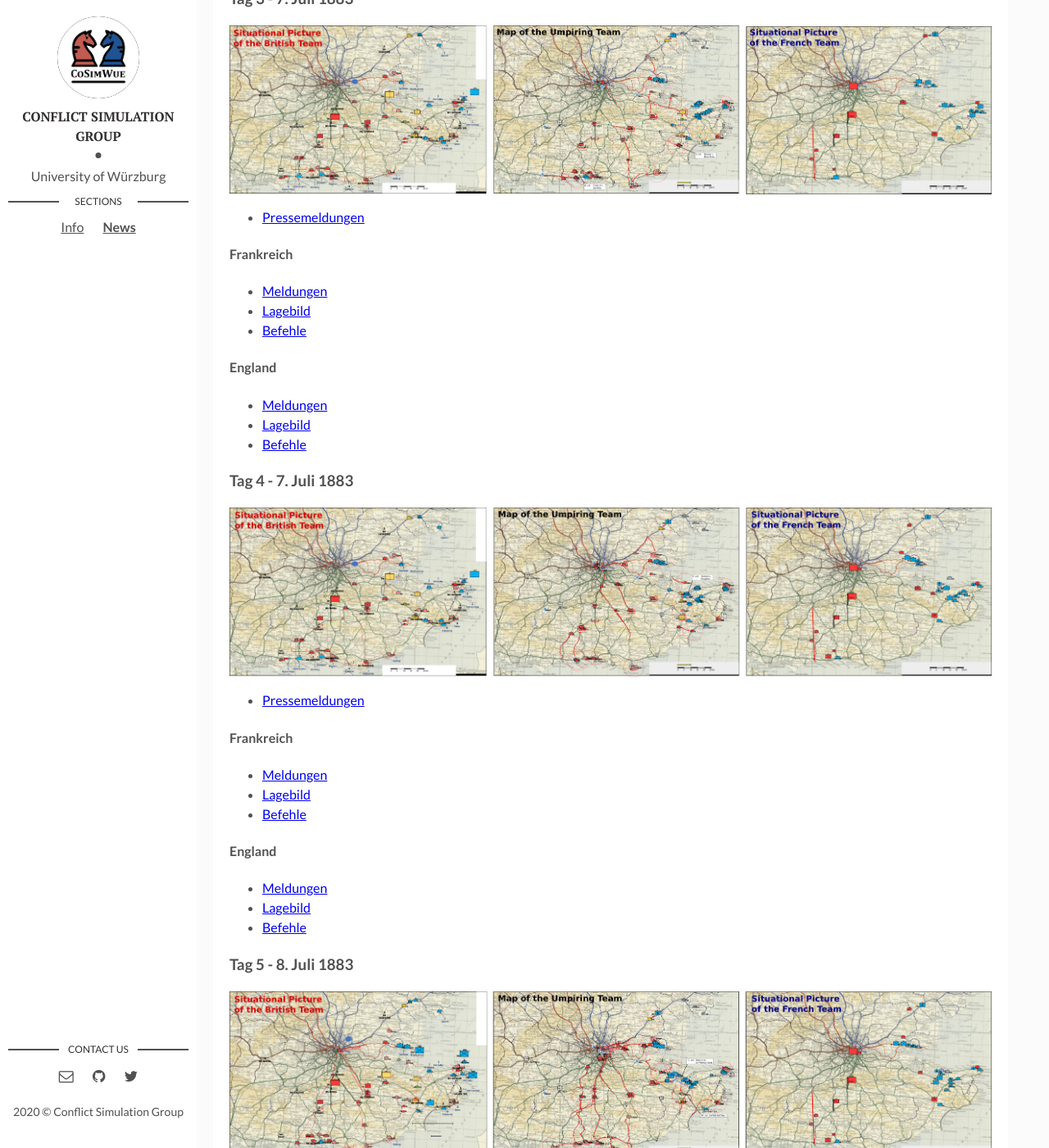
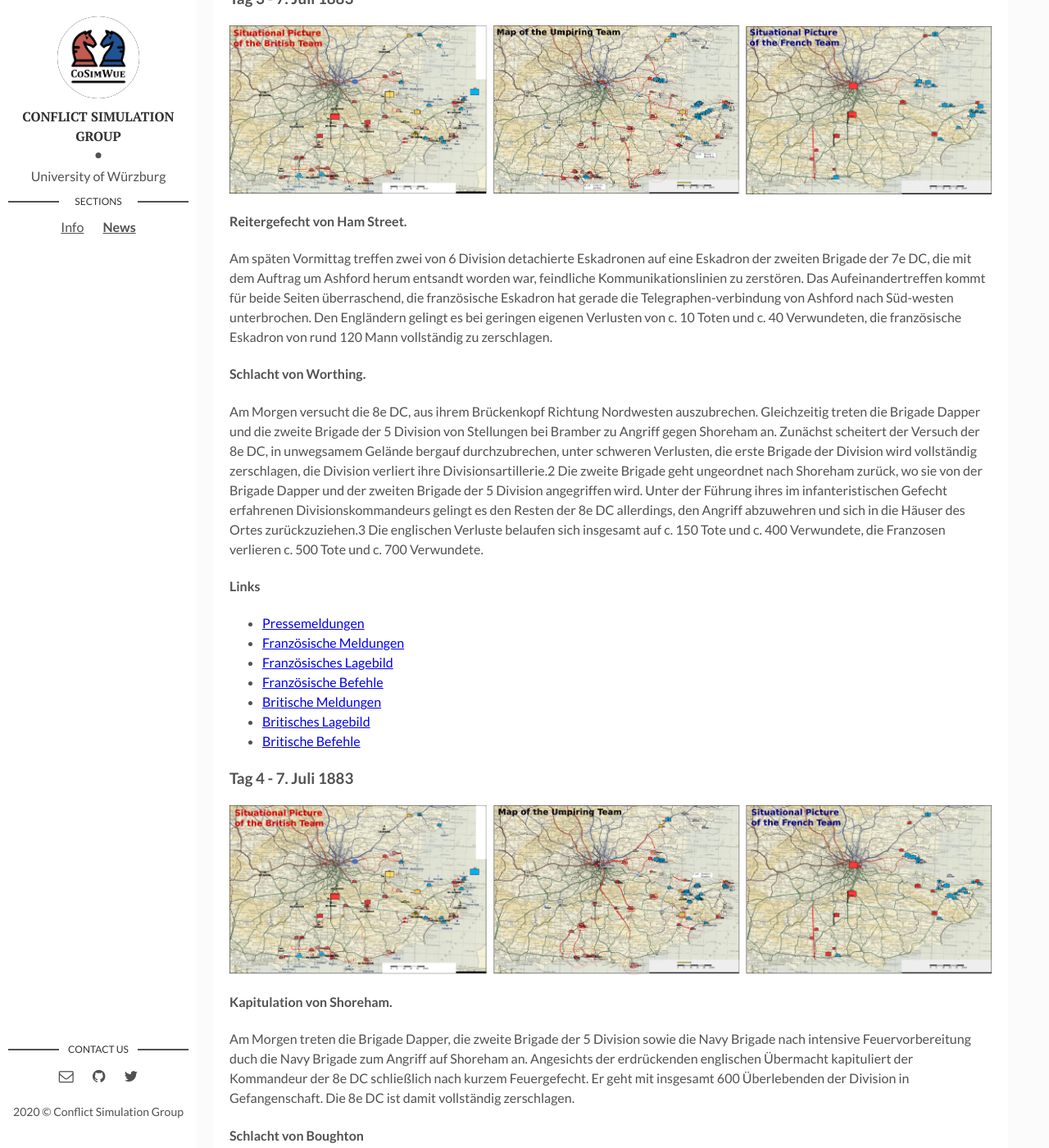
Before and after one commit to cosimwue/TDTL2020, a Jekyll site: the page built from _posts/2020-04-11-Bericht.markdown, in a window 1280 px wide and 1400 px high, scrolled down 4887 px. Shown: the whole window at 82% size. Built offline with Jekyll 4.4.1, drawn with Linux system fonts in a browser that asks for light colours; some of the changed text lies outside the part shown.

Commit message:
finish Bericht

```diff
--- a/_posts/2020-04-11-Bericht.markdown
+++ b/_posts/2020-04-11-Bericht.markdown
@@ -101,199 +101,156 @@ In den Morgenstunden tritt die 7e DI von Ramsgate  aus  zum Angriff gegen Margat
 ### Tag 3 - 7. Juli 1883
 ![Karte]({{site.baseurl}}/assets/img/Tag3.jpg)
 
+#### Reitergefecht von Ham Street.
+Am späten Vormittag treffen zwei von 6 Division detachierte Eskadronen auf eine Eskadron der zweiten Brigade der 7e DC, die mit dem Auftrag um Ashford herum entsandt worden war, feindliche Kommunikationslinien zu zerstören. Das Aufeinandertreffen kommt für beide Seiten überraschend, die französische Eskadron hat gerade die Telegraphen-verbindung von Ashford nach Süd-westen unterbrochen. Den Engländern gelingt es bei geringen eigenen Verlusten von c. 10 Toten und c. 40 Verwundeten, die französische Eskadron von rund 120 Mann vollständig zu zerschlagen.
+
+#### Schlacht von Worthing.
+Am Morgen versucht die 8e DC, aus ihrem Brückenkopf Richtung Nordwesten auszubrechen. Gleichzeitig treten die Brigade Dapper und die zweite Brigade der 5 Division von Stellungen bei Bramber zu Angriff gegen Shoreham an. Zunächst scheitert der Versuch der 8e DC, in unwegsamem Gelände bergauf durchzubrechen, unter schweren Verlusten, die erste Brigade der Division wird vollständig zerschlagen, die Division verliert ihre Divisionsartillerie.2 Die zweite Brigade geht ungeordnet nach Shoreham zurück, wo sie von der Brigade Dapper und der zweiten Brigade der 5 Division angegriffen wird. Unter der Führung ihres im infanteristischen Gefecht erfahrenen Divisionskommandeurs gelingt es den Resten der 8e DC allerdings, den Angriff abzuwehren und sich in die Häuser des Ortes zurückzuziehen.3 Die englischen Verluste belaufen sich insgesamt auf c. 150 Tote und c. 400 Verwundete, die Franzosen verlieren c. 500 Tote und c. 700 Verwundete.
+
+#### Links
 - [Pressemeldungen](https://cosimwue.github.io/TDTL2020/1883/07/07/Schlacht-um-Margate.html)
-
-#### Frankreich
-
-- [Meldungen]({{site.baseurl}}/assets/docs/Meldungen_BLAU_Tag_2.txt)
-- [Lagebild]({{site.baseurl}}/assets/docs/Karte_BLAU_Tag_3.pdf)
-- [Befehle]({{site.baseurl}}/assets/docs/Befehl_BLAU_Tag_3.pdf)
-
-
-#### England
-
-- [Meldungen]({{site.baseurl}}/assets/docs/Meldungen_ROT_Tag_2.txt)
-- [Lagebild]({{site.baseurl}}/assets/docs/Karte_ROT_Tag_3.pdf)
-- [Befehle]({{site.baseurl}}/assets/docs/Befehl_ROT_Tag_3.txt)
+- [Französische Meldungen]({{site.baseurl}}/assets/docs/Meldungen_BLAU_Tag_2.txt)
+- [Französisches Lagebild]({{site.baseurl}}/assets/docs/Karte_BLAU_Tag_3.pdf)
+- [Französische Befehle]({{site.baseurl}}/assets/docs/Befehl_BLAU_Tag_3.pdf)
+- [Britische Meldungen]({{site.baseurl}}/assets/docs/Meldungen_ROT_Tag_2.txt)
+- [Britisches Lagebild]({{site.baseurl}}/assets/docs/Karte_ROT_Tag_3.pdf)
+- [Britische Befehle]({{site.baseurl}}/assets/docs/Befehl_ROT_Tag_3.txt)
 
 
 ### Tag 4 - 7. Juli 1883
 ![Karte]({{site.baseurl}}/assets/img/Tag4.jpg)
 
+#### Kapitulation von Shoreham.
+Am Morgen treten die Brigade Dapper, die zweite Brigade der 5 Division sowie die Navy Brigade nach intensive Feuervorbereitung duch die Navy Brigade zum Angriff auf Shoreham an. Angesichts der erdrückenden englischen Übermacht kapituliert der Kommandeur der 8e DC schließlich nach kurzem Feuergefecht. Er geht mit insgesamt 600 Überlebenden der Division in Gefangenschaft. Die 8e DC ist damit vollständig zerschlagen.
+
+#### Schlacht von Boughton
+Am Morgen greifen Teile des ersten französischen Korps (8e DI) sowie Teile des dritten Korps (12e DI, 108e Bde, Korpsartillerie) die in Stellungen bei Boughton stehende 1 Colonial Division an. Nach heftigen Kämpfen wird die Division nahezu völlig zerschlagen, lediglich zwei Bataillone können entkommen. Die englischen Verluste sind mit insgesamt c. 5.500 Mann erheblich, die Franzosen verlieren c. 3.000 Mann.
+
+#### Links
 - [Pressemeldungen](https://cosimwue.github.io/TDTL2020/1883/07/08/Englands-Schande.html)
-
-#### Frankreich
-
-- [Meldungen]({{site.baseurl}}/assets/docs/Meldungen_BLAU_Tag_3.txt)
-- [Lagebild]({{site.baseurl}}/assets/docs/Karte_BLAU_Tag_4.pdf)
-- [Befehle]({{site.baseurl}}/assets/docs/Befehl_BLAU_Tag_4.pdf)
-
-
-#### England
-
-- [Meldungen]({{site.baseurl}}/assets/docs/Meldungen_ROT_Tag_3.txt)
-- [Lagebild]({{site.baseurl}}/assets/docs/Karte_ROT_Tag_4.pdf)
-- [Befehle]({{site.baseurl}}/assets/docs/Befehl_ROT_Tag_4.txt)
+- [Französische Meldungen]({{site.baseurl}}/assets/docs/Meldungen_BLAU_Tag_3.txt)
+- [Französisches Lagebild]({{site.baseurl}}/assets/docs/Karte_BLAU_Tag_4.pdf)
+- [Französische Befehle]({{site.baseurl}}/assets/docs/Befehl_BLAU_Tag_4.pdf)
+- [Britische Meldungen]({{site.baseurl}}/assets/docs/Meldungen_ROT_Tag_3.txt)
+- [Britisches Lagebild]({{site.baseurl}}/assets/docs/Karte_ROT_Tag_4.pdf)
+- [Britische Befehle]({{site.baseurl}}/assets/docs/Befehl_ROT_Tag_4.txt)
 
 
 
 ### Tag 5 - 8. Juli 1883
 ![Karte]({{site.baseurl}}/assets/img/Tag5.jpg)
 
+#### Links
 - [Pressemeldungen](https://cosimwue.github.io/TDTL2020/1883/07/09/Siegestaumel.html)
-
-#### Frankreich
-
-- [Meldungen]({{site.baseurl}}/assets/docs/Meldungen_BLAU_Tag_4.txt)
-- [Lagebild]({{site.baseurl}}/assets/docs/Karte_BLAU_Tag_5.pdf)
-- [Befehle]({{site.baseurl}}/assets/docs/Befehl_BLAU_Tag_5.pdf)
-
-
-#### England
-
-- [Meldungen]({{site.baseurl}}/assets/docs/Meldungen_ROT_Tag_4.txt)
-- [Lagebild]({{site.baseurl}}/assets/docs/Karte_ROT_Tag_5.pdf)
-- [Befehle]({{site.baseurl}}/assets/docs/Befehl_ROT_Tag_5.txt)
+- [Französische Meldungen]({{site.baseurl}}/assets/docs/Meldungen_BLAU_Tag_4.txt)
+- [Französisches Lagebild]({{site.baseurl}}/assets/docs/Karte_BLAU_Tag_5.pdf)
+- [Französische Befehle]({{site.baseurl}}/assets/docs/Befehl_BLAU_Tag_5.pdf)
+- [Britische Meldungen]({{site.baseurl}}/assets/docs/Meldungen_ROT_Tag_4.txt)
+- [Britisches Lagebild]({{site.baseurl}}/assets/docs/Karte_ROT_Tag_5.pdf)
+- [Britische Befehle]({{site.baseurl}}/assets/docs/Befehl_ROT_Tag_5.txt)
 
 
 
 ### Tag 6 - 9. Juli 1883
 ![Karte]({{site.baseurl}}/assets/img/Tag6.jpg)
 
+#### Links
 - [Pressemeldungen](https://cosimwue.github.io/TDTL2020/1883/07/10/Aus-Kent.html)
-
-#### Frankreich
-
-- [Meldungen]({{site.baseurl}}/assets/docs/Meldungen_BLAU_Tag_5.txt)
-- [Lagebild]({{site.baseurl}}/assets/docs/Karte_BLAU_Tag_6.pdf)
-- [Befehle]({{site.baseurl}}/assets/docs/Befehl_BLAU_Tag_6.pdf)
-
-
-#### England
-
-- [Meldungen]({{site.baseurl}}/assets/docs/Meldungen_ROT_Tag_5.txt)
-- [Lagebild]({{site.baseurl}}/assets/docs/Karte_ROT_Tag_6.pdf)
-- [Befehle]({{site.baseurl}}/assets/docs/Befehl_ROT_Tag_6.txt)
+- [Französische Meldungen]({{site.baseurl}}/assets/docs/Meldungen_BLAU_Tag_5.txt)
+- [Französisches Lagebild]({{site.baseurl}}/assets/docs/Karte_BLAU_Tag_6.pdf)
+- [Französische Befehle]({{site.baseurl}}/assets/docs/Befehl_BLAU_Tag_6.pdf)
+- [Britische Meldungen]({{site.baseurl}}/assets/docs/Meldungen_ROT_Tag_5.txt)
+- [Britisches Lagebild]({{site.baseurl}}/assets/docs/Karte_ROT_Tag_6.pdf)
+- [Britische Befehle]({{site.baseurl}}/assets/docs/Befehl_ROT_Tag_6.txt)
 
 
 
 ### Tag 7 - 10. Juli 1883
 ![Karte]({{site.baseurl}}/assets/img/Tag7.jpg)
 
+#### Links
 - [Pressemeldungen](https://cosimwue.github.io/TDTL2020/1883/07/11/Polizeiskandal.html)
+- [Französische Meldungen]({{site.baseurl}}/assets/docs/Meldungen_BLAU_Tag_6.txt)
+- [Französisches Lagebild]({{site.baseurl}}/assets/docs/Karte_BLAU_Tag_7.pdf)
+- [Französische Befehle]({{site.baseurl}}/assets/docs/Befehl_BLAU_Tag_7.pdf)
+- [Britische Meldungen]({{site.baseurl}}/assets/docs/Meldungen_ROT_Tag_6.txt)
+- [Britisches Lagebild]({{site.baseurl}}/assets/docs/Karte_ROT_Tag_7.pdf)
+- [Britische Befehle]({{site.baseurl}}/assets/docs/Befehl_ROT_Tag_7.txt)
 
-#### Frankreich
-
-- [Meldungen]({{site.baseurl}}/assets/docs/Meldungen_BLAU_Tag_6.txt)
-- [Lagebild]({{site.baseurl}}/assets/docs/Karte_BLAU_Tag_7.pdf)
-- [Befehle]({{site.baseurl}}/assets/docs/Befehl_BLAU_Tag_7.pdf)
-
-
-#### England
-
-- [Meldungen]({{site.baseurl}}/assets/docs/Meldungen_ROT_Tag_6.txt)
-- [Lagebild]({{site.baseurl}}/assets/docs/Karte_ROT_Tag_7.pdf)
-- [Befehle]({{site.baseurl}}/assets/docs/Befehl_ROT_Tag_7.txt)
 
 
 ### Tag 8 - 11. Juli 1883
 ![Karte]({{site.baseurl}}/assets/img/Tag8.jpg)
 
+#### Links
 - [Pressemeldungen](https://cosimwue.github.io/TDTL2020/1883/07/12/Charge.html)
-
-#### Frankreich
-
-- [Meldungen]({{site.baseurl}}/assets/docs/Meldungen_BLAU_Tag_7.txt)
-- [Lagebild]({{site.baseurl}}/assets/docs/Karte_BLAU_Tag_8.pdf)
-- [Befehle]({{site.baseurl}}/assets/docs/Befehl_BLAU_Tag_8.pdf)
-
-
-#### England
-
-- [Meldungen]({{site.baseurl}}/assets/docs/Meldungen_ROT_Tag_7.txt)
-- [Lagebild]({{site.baseurl}}/assets/docs/Karte_ROT_Tag_8.pdf)
-- [Befehle]({{site.baseurl}}/assets/docs/Befehl_ROT_Tag_8.txt)
-
+- [Französische Meldungen]({{site.baseurl}}/assets/docs/Meldungen_BLAU_Tag_7.txt)
+- [Französisches Lagebild]({{site.baseurl}}/assets/docs/Karte_BLAU_Tag_8.pdf)
+- [Französische Befehle]({{site.baseurl}}/assets/docs/Befehl_BLAU_Tag_8.pdf)
+- [Britische Meldungen]({{site.baseurl}}/assets/docs/Meldungen_ROT_Tag_7.txt)
+- [Britisches Lagebild]({{site.baseurl}}/assets/docs/Karte_ROT_Tag_8.pdf)
+- [Britische Befehle]({{site.baseurl}}/assets/docs/Befehl_ROT_Tag_8.txt)
 
 
 ### Tag 9 - 12. Juli 1883
 ![Karte]({{site.baseurl}}/assets/img/Tag9.jpg)
 
+#### Links
 - [Pressemeldungen](https://cosimwue.github.io/TDTL2020/1883/07/13/Hannibal-ante-portas.html)
-
-#### Frankreich
-
-- [Meldungen]({{site.baseurl}}/assets/docs/Meldungen_BLAU_Tag_8.txt)
-- [Lagebild]({{site.baseurl}}/assets/docs/Karte_BLAU_Tag_9.pdf)
-- [Befehle]({{site.baseurl}}/assets/docs/Befehl_BLAU_Tag_9.pdf)
-
-
-#### England
-
-- [Meldungen]({{site.baseurl}}/assets/docs/Meldungen_ROT_Tag_8.txt)
-- [Lagebild]({{site.baseurl}}/assets/docs/Karte_ROT_Tag_9.pdf)
-- [Befehle]({{site.baseurl}}/assets/docs/Befehl_ROT_Tag_9.txt)
+- [Französische Meldungen]({{site.baseurl}}/assets/docs/Meldungen_BLAU_Tag_8.txt)
+- [Französisches Lagebild]({{site.baseurl}}/assets/docs/Karte_BLAU_Tag_9.pdf)
+- [Französische Befehle]({{site.baseurl}}/assets/docs/Befehl_BLAU_Tag_9.pdf)
+- [Britische Meldungen]({{site.baseurl}}/assets/docs/Meldungen_ROT_Tag_8.txt)
+- [Britisches Lagebild]({{site.baseurl}}/assets/docs/Karte_ROT_Tag_9.pdf)
+- [Britische Befehle]({{site.baseurl}}/assets/docs/Befehl_ROT_Tag_9.txt)
 
 
 ### Tag 10 - 13. Juli 1883
 ![Karte]({{site.baseurl}}/assets/img/Tag10.jpg)
 
+#### Links
 - [Pressemeldungen](https://cosimwue.github.io/TDTL2020/1883/07/14/Krieg-in-London.html)
-
-#### Frankreich
-
-- [Meldungen]({{site.baseurl}}/assets/docs/Meldungen_BLAU_Tag_9.txt)
-- [Lagebild]({{site.baseurl}}/assets/docs/Karte_BLAU_Tag_10.pdf)
-- [Befehle]({{site.baseurl}}/assets/docs/Befehl_BLAU_Tag_10.pdf)
-
-
-#### England
-
-- [Meldungen]({{site.baseurl}}/assets/docs/Meldungen_ROT_Tag_9.txt)
-- [Lagebild]({{site.baseurl}}/assets/docs/Karte_ROT_Tag_10.pdf)
-- [Befehle]({{site.baseurl}}/assets/docs/Befehl_ROT_Tag_10.txt)
+- [Französische Meldungen]({{site.baseurl}}/assets/docs/Meldungen_BLAU_Tag_9.txt)
+- [Französisches Lagebild]({{site.baseurl}}/assets/docs/Karte_BLAU_Tag_10.pdf)
+- [Französische Befehle]({{site.baseurl}}/assets/docs/Befehl_BLAU_Tag_10.pdf)
+- [Britische Meldungen]({{site.baseurl}}/assets/docs/Meldungen_ROT_Tag_9.txt)
+- [Britisches Lagebild]({{site.baseurl}}/assets/docs/Karte_ROT_Tag_10.pdf)
+- [Britische Befehle]({{site.baseurl}}/assets/docs/Befehl_ROT_Tag_10.txt)
 
 
 ### Tag 11 - 14. Juli 1883
 ![Karte]({{site.baseurl}}/assets/img/Tag11.jpg)
 
+#### Links
 - [Pressemeldungen](https://cosimwue.github.io/TDTL2020/1883/07/16/Wunder-von-Hackney.html)
+- [Französische Meldungen]({{site.baseurl}}/assets/docs/Meldungen_BLAU_Tag_10.txt)
+- [Französisches Lagebild]({{site.baseurl}}/assets/docs/Karte_BLAU_Tag_11.pdf)
+- [Französische Befehle]({{site.baseurl}}/assets/docs/Befehl_BLAU_Tag_11.pdf)
+- [Britische Meldungen]({{site.baseurl}}/assets/docs/Meldungen_ROT_Tag_10.txt)
+- [Britisches Lagebild]({{site.baseurl}}/assets/docs/Karte_ROT_Tag_11.pdf)
+- [Britische Befehle]({{site.baseurl}}/assets/docs/Befehl_ROT_Tag_11.txt)
 
-#### Frankreich
-
-- [Meldungen]({{site.baseurl}}/assets/docs/Meldungen_BLAU_Tag_10.txt)
-- [Lagebild]({{site.baseurl}}/assets/docs/Karte_BLAU_Tag_11.pdf)
-- [Befehle]({{site.baseurl}}/assets/docs/Befehl_BLAU_Tag_11.pdf)
-
-
-#### England
-
-- [Meldungen]({{site.baseurl}}/assets/docs/Meldungen_ROT_Tag_10.txt)
-- [Lagebild]({{site.baseurl}}/assets/docs/Karte_ROT_Tag_11.pdf)
-- [Befehle]({{site.baseurl}}/assets/docs/Befehl_ROT_Tag_11.txt)
 
 
 ### Tag 12 - 15. Juli 1883
 ![Karte]({{site.baseurl}}/assets/img/Tag12.jpg)
 
+#### Links
 - [Pressemeldungen](https://cosimwue.github.io/TDTL2020/1883/07/17/Waffenstillstand.html)
-
-#### Frankreich
-
-- [Meldungen]({{site.baseurl}}/assets/docs/Meldungen_BLAU_Tag_11.txt)
-- [Befehle]({{site.baseurl}}/assets/docs/Befehl_BLAU_Tag_12.pdf)
-
-
-#### England
-
-- [Meldungen]({{site.baseurl}}/assets/docs/Meldungen_ROT_Tag_11.txt)
-- [Lagebild]({{site.baseurl}}/assets/docs/Karte_ROT_Tag_12.pdf)
-- [Befehle]({{site.baseurl}}/assets/docs/Befehl_ROT_Tag_12.txt)
+- [Französische Meldungen]({{site.baseurl}}/assets/docs/Meldungen_BLAU_Tag_11.txt)
+- [Französische Befehle]({{site.baseurl}}/assets/docs/Befehl_BLAU_Tag_12.pdf)
+- [Britische Meldungen]({{site.baseurl}}/assets/docs/Meldungen_ROT_Tag_11.txt)
+- [Britisches Lagebild]({{site.baseurl}}/assets/docs/Karte_ROT_Tag_12.pdf)
+- [Britische Befehle]({{site.baseurl}}/assets/docs/Befehl_ROT_Tag_12.txt)
 
 
 ## Ergebnis
 
-7 Französische Siege in 26 Schlachten und Gefechten
+Der Feldzug endet in einer strategischen Pattsituation. Das französische Ziel, das Königreich mit einen schnellen Enthauptungsschlag zu treffen und Verhandlungen zu eigenen Bedingungen zu erzwingen konnte nicht vollständig erreicht werden, was primär der vollständigen und kampflosen Aufgabe Südlondons und Sprengung der Themsebrücken durch die englische Seite geschuldet ist. Auf der anderen Seite stehen am 15. Juli 2 Französische Armeecoprs im Süden Londons im Süden Londons. Die französischen Truppen sind zu diesem Zeitpunkt von Versorgung und Kommunikation abgeschnitten. Sie dort gewaltsam zu entfernen würde aber vermutlich wochenlange Häuserkämpfe erfordern, auf britischer Seite weit über 10.000 weitere Leben fordern, und die Innenstadt Londons in ein Trümmerfeld verwandeln. Das ist, angesichts der Ereignisse um die Pariser Kommune 1871 sicher allen beteiligten sehr bewusst, und stärkt die französische Verhandlungsposition.
+
+### Das Ergebnis in Zahlen:
+
+19 Englische Siege in 26 Schlachten und Gefechten
 
 Frankreich:
 - 12520 Tote
```
